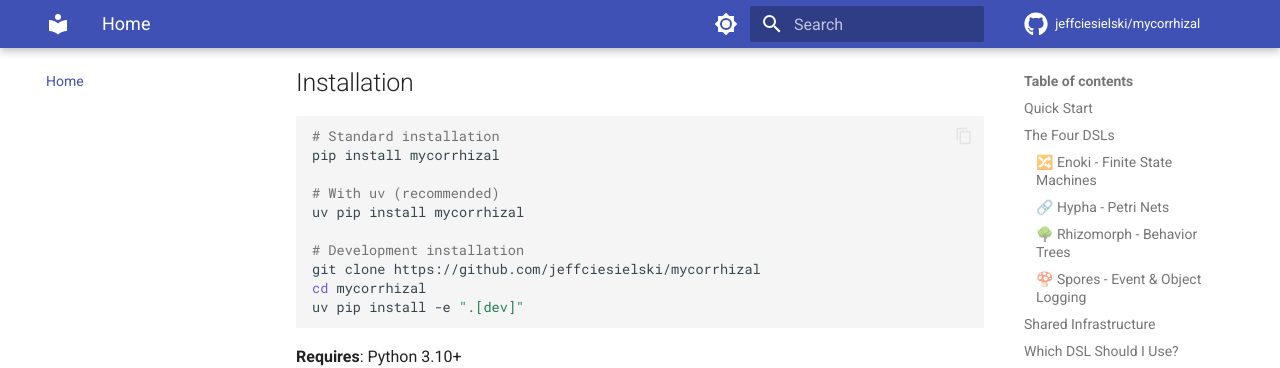
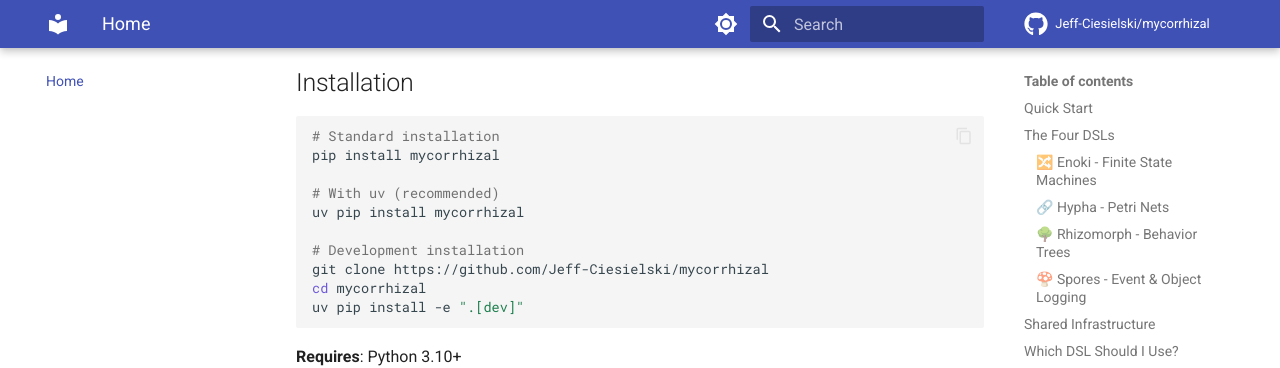
Before and after one commit to Jeff-Ciesielski/mycorrhizal, an MkDocs documentation site: the page built from docs/index.md, in a window 1280 px wide and 900 px high, scrolled down 3886 px. Shown: the top 368 px of the window. Built offline with MkDocs 1.6.1 and Material for MkDocs 9.7.7, drawn with Linux system fonts in a browser that asks for light colours; comment, search, counter and statistics services are not loaded; some of the changed lines change nothing that is shown.

Commit message:
[docs] Fix repo link

````diff
--- a/docs/index.md
+++ b/docs/index.md
@@ -165,7 +165,7 @@ pip install mycorrhizal
 uv pip install mycorrhizal
 
 # Development installation
-git clone https://github.com/jeffciesielski/mycorrhizal
+git clone https://github.com/Jeff-Ciesielski/mycorrhizal
 cd mycorrhizal
 uv pip install -e ".[dev]"
 ```
@@ -184,12 +184,12 @@ New to Mycorrhizal? Start with our tutorials:
 
 ## Examples
 
-The [examples/](https://github.com/jeffciesielski/mycorrhizal/tree/main/examples) directory contains working examples for each DSL:
+The [examples/](https://github.com/Jeff-Ciesielski/mycorrhizal/tree/main/examples) directory contains working examples for each DSL:
 
-- [`examples/enoki/`](https://github.com/jeffciesielski/mycorrhizal/tree/main/examples/enoki) - FSM examples
-- [`examples/hypha/`](https://github.com/jeffciesielski/mycorrhizal/tree/main/examples/hypha) - Petri net examples
-- [`examples/rhizomorph/`](https://github.com/jeffciesielski/mycorrhizal/tree/main/examples/rhizomorph) - Behavior tree examples
-- [`examples/spores/`](https://github.com/jeffciesielski/mycorrhizal/tree/main/examples/spores) - Logging examples
+- [`examples/enoki/`](https://github.com/Jeff-Ciesielski/mycorrhizal/tree/main/examples/enoki) - FSM examples
+- [`examples/hypha/`](https://github.com/Jeff-Ciesielski/mycorrhizal/tree/main/examples/hypha) - Petri net examples
+- [`examples/rhizomorph/`](https://github.com/Jeff-Ciesielski/mycorrhizal/tree/main/examples/rhizomorph) - Behavior tree examples
+- [`examples/spores/`](https://github.com/Jeff-Ciesielski/mycorrhizal/tree/main/examples/spores) - Logging examples
 
 Run any example:
 ```bash
--- a/mkdocs.yml
+++ b/mkdocs.yml
@@ -1,8 +1,8 @@
 site_name: Mycorrhizal
 site_description: Safe, structured, concurrent, event-driven systems in Python
 site_author: Jeff Ciesielski
-repo_url: https://github.com/jeffciesielski/mycorrhizal
-repo_name: jeffciesielski/mycorrhizal
+repo_url: https://github.com/Jeff-Ciesielski/mycorrhizal
+repo_name: Jeff-Ciesielski/mycorrhizal
 
 # Navigation structure
 nav:
@@ -126,7 +126,7 @@ markdown_extensions:
   - pymdownx.keys
   - pymdownx.magiclink:
       repo_url_shorthand: true
-      user: jeffciesielski
+      user: Jeff-Ciesielski
       repo: mycorrhizal
   - pymdownx.mark
   - pymdownx.smartsymbols
@@ -153,7 +153,7 @@ extra_javascript:
 extra:
   social:
     - icon: fontawesome/brands/github
-      link: https://github.com/jeffciesielski/mycorrhizal
+      link: https://github.com/Jeff-Ciesielski/mycorrhizal
 
 # Python environment for mkdocstrings
 watch:
````
